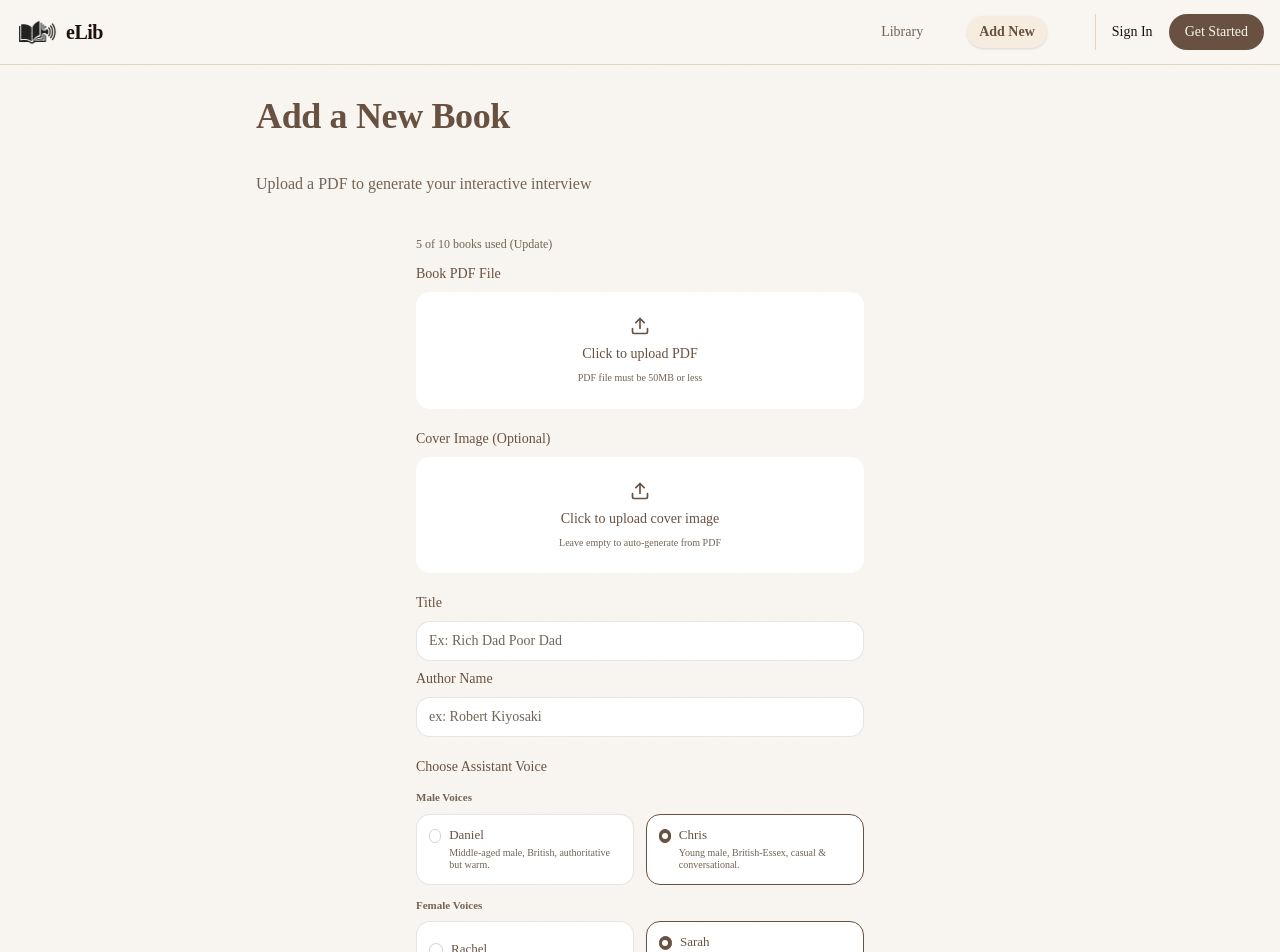
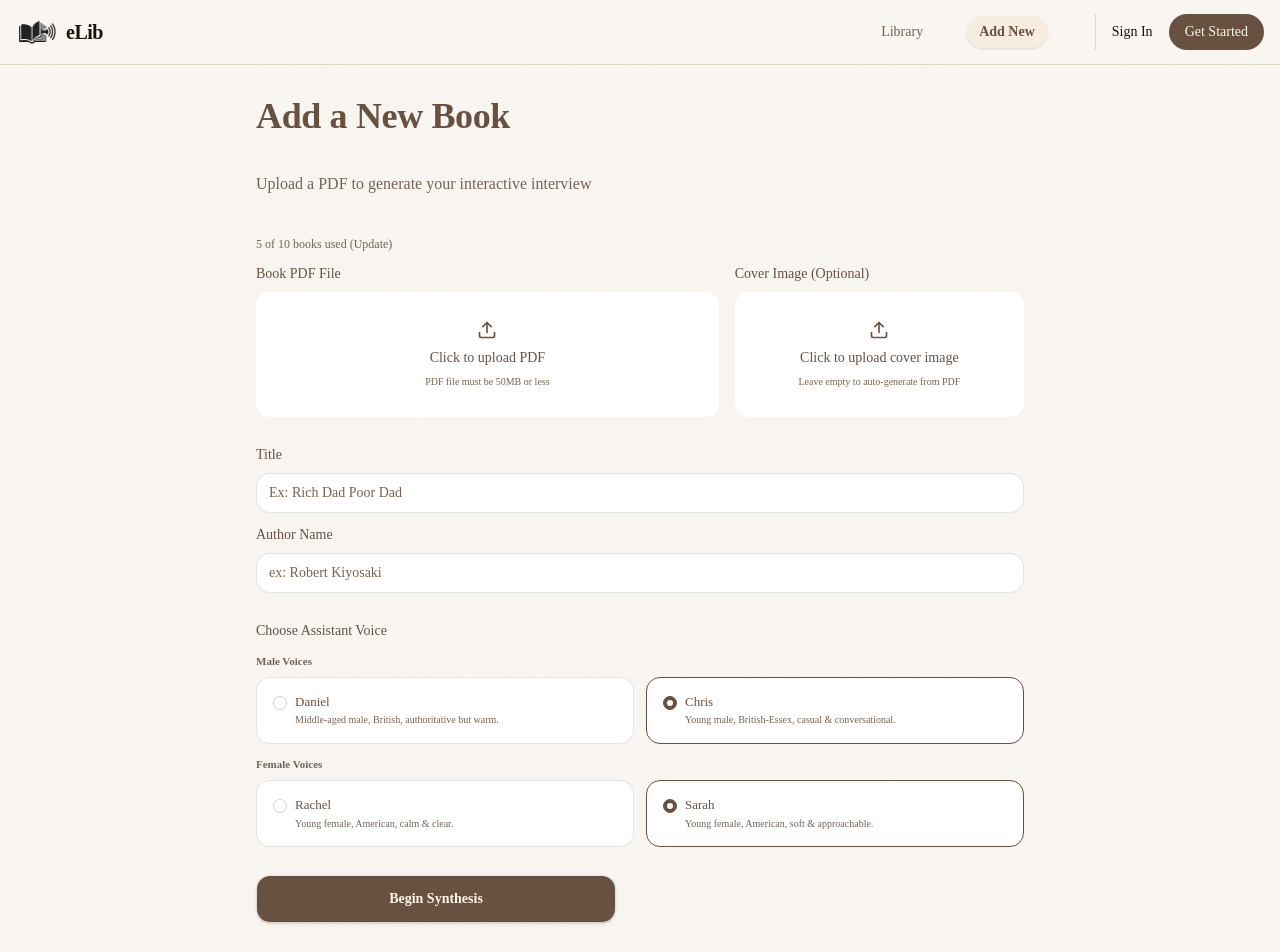
Before and after one commit to Kilonzo88/eLib, a Next.js app in the folder frontend/: page /books/new in a window 1280 px wide. Shown: the top 952 px of the page. Built offline with nearby package versions, Linux system fonts and the light colour scheme; no server answers; a web font is replaced by a local one.

Commit message:
Fixed the responsiveness on desktop

```diff
--- a/frontend/src/components/ui/UploadForm.tsx
+++ b/frontend/src/components/ui/UploadForm.tsx
@@ -46,7 +46,7 @@ function Dropzone({
 
   return (
     <div>
-      <label className="block w-full bg-white rounded-xl px-4 py-6 text-center cursor-pointer hover:bg-white/90 transition-colors">
+      <label className="block w-full bg-white rounded-xl px-4 py-6 sm:px-5 sm:py-7 text-center cursor-pointer hover:bg-white/90 transition-colors">
         <div className="flex flex-col items-center justify-center gap-2">
           <Upload className="h-5 w-5 text-[var(--primary)]" />
           <div className="text-[var(--primary)] font-medium text-sm">{title}</div>
@@ -103,7 +103,7 @@ function VoiceCard({
       type="button"
       onClick={onSelect}
       className={cn(
-        "w-full rounded-xl bg-white border px-3 py-3 text-left transition-colors",
+        "w-full rounded-xl bg-white border px-3 py-3 lg:px-4 lg:py-4 text-left transition-colors",
         selected
           ? "border-[var(--primary)]"
           : "border-[rgba(33,42,59,0.12)] hover:border-[rgba(33,42,59,0.22)]"
@@ -246,12 +246,13 @@ const UploadForm = () => {
   };
 
   return (
-    <div className="w-full max-w-md mx-auto">
+    <div className="w-full">
       <p className="text-xs text-[var(--muted-foreground)] mb-3">
         5 of 10 books used (Update)
       </p>
 
-      <form onSubmit={onSubmit} className="flex flex-col gap-5">
+      <form onSubmit={onSubmit} className="flex flex-col gap-5 sm:gap-6 lg:gap-7">
+        <div className="grid grid-cols-1 md:grid-cols-[1.6fr_1fr] gap-4">
           <div>
             <div className="text-sm font-medium text-[var(--primary)] mb-2">Book PDF File</div>
             <Dropzone
@@ -279,8 +280,9 @@ const UploadForm = () => {
               inputRef={coverInputRef}
             />
           </div>
+        </div>
 
-        <div className="space-y-2">
+        <div className="space-y-2 sm:space-y-3">
           <label className="block text-sm font-medium text-[var(--primary)]">
             Title
             <input
@@ -305,6 +307,7 @@ const UploadForm = () => {
         <div className="space-y-3">
           <div className="text-sm font-medium text-[var(--primary)]">Choose Assistant Voice</div>
 
+          <div className="space-y-3">
             <div>
               <div className="text-[11px] text-[var(--muted-foreground)] font-semibold mb-2">
                 Male Voices
@@ -337,6 +340,7 @@ const UploadForm = () => {
               </div>
             </div>
           </div>
+        </div>
 
         {formError && (
           <div className="text-[12px] text-[var(--destructive)]">{formError}</div>
@@ -345,7 +349,7 @@ const UploadForm = () => {
         <Button
           type="submit"
           disabled={isSubmitting}
-          className="w-full h-12 rounded-xl bg-[var(--primary)] hover:bg-[var(--primary)]/90 text-[var(--primary-foreground)] text-sm font-semibold shadow-sm"
+          className="w-full h-12 rounded-xl bg-[var(--primary)] hover:bg-[var(--primary)]/90 text-[var(--primary-foreground)] text-sm font-semibold shadow-sm sm:max-w-[360px]"
         >
           {isSubmitting ? "Begin Synthesis..." : "Begin Synthesis"}
         </Button>
```
Lines whose indentation alone changed are shown as unchanged.
